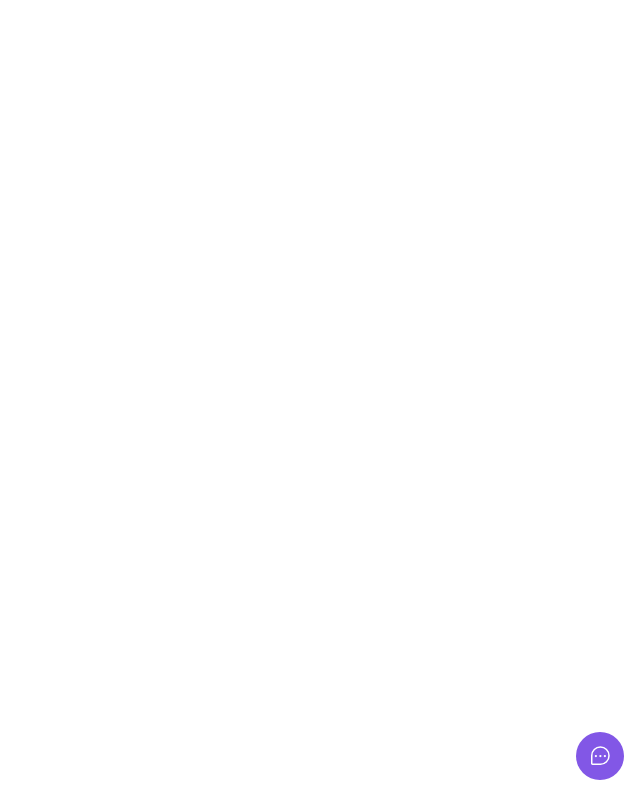
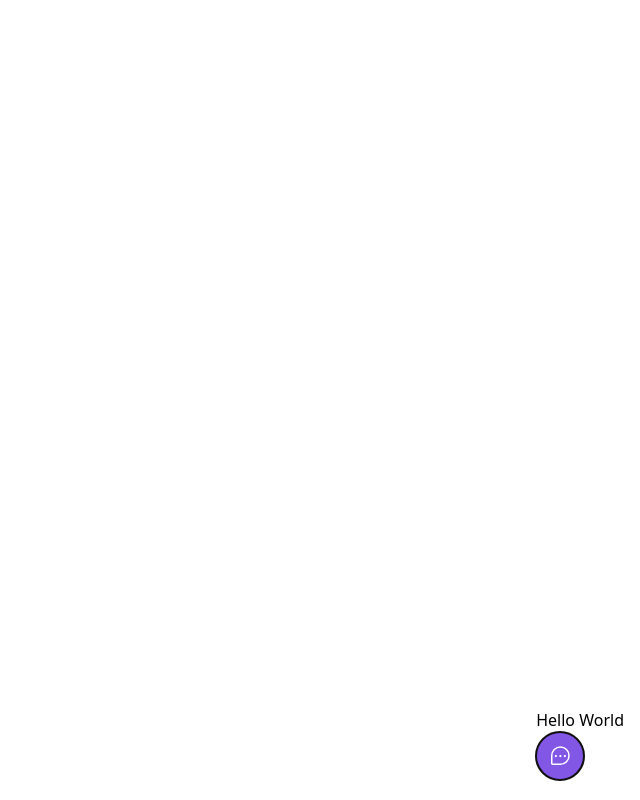
Before and after one commit to andressagomes26/feedback-widget-nlw-return, a React (Vite) app in the folder return/aulas/web/: page / in a window 1280 px wide. Both pictures are taken after a click on the button "Feedback". Shown: the whole page, without its empty margins (640-1280 px from the left). Built offline with nearby package versions, Linux system fonts and the light colour scheme.

Commit message:
Adicionando acessibilidade com popover

```diff
--- a/return/aulas/web/src/components/Widget.tsx
+++ b/return/aulas/web/src/components/Widget.tsx
@@ -1,29 +1,21 @@
-import { ChatTeardropDots } from 'phosphor-react'
-import { useState } from 'react'
+import { ChatTeardropDots } from 'phosphor-react';
 import { Popover } from '@headlessui/react';
 
 
+export function Widget(){
+    return(
+        <Popover className='absolute bottom-5 right-4'>
+            <Popover.Panel>Hello World</Popover.Panel>
 
-export function Widget(){
-    const [isWidgetOpen, setIsWidgetOpen] = useState(false);
-
-    function toggleWidgetVisibility(){
-        setIsWidgetOpen(!isWidgetOpen)
-    }
-
-    return(
-        <div className='absolute bottom-5 right-4'>
-            {isWidgetOpen && <p>Hello World</p>}
-
-            <button onclick={toggleWidgetVisibility} className="bg-brand-500 rounded-full px-3 h-12 text-white flex items-center group" >
+            <Popover.Button className="bg-brand-500 rounded-full px-3 h-12 text-white flex items-center group" >
                 <ChatTeardropDots className='w-6 h-6 ' />
 
                 <span className='max-w-0 overflow-hidden group-hover:max-w-xs transition-all duration-500 ease-linear'>
                     <span className='pl-2'></span>
                     Feedback
                 </span>
-            </button>
-        </div>
+            </Popover.Button>
+        </Popover>
 
     )
 }
```
